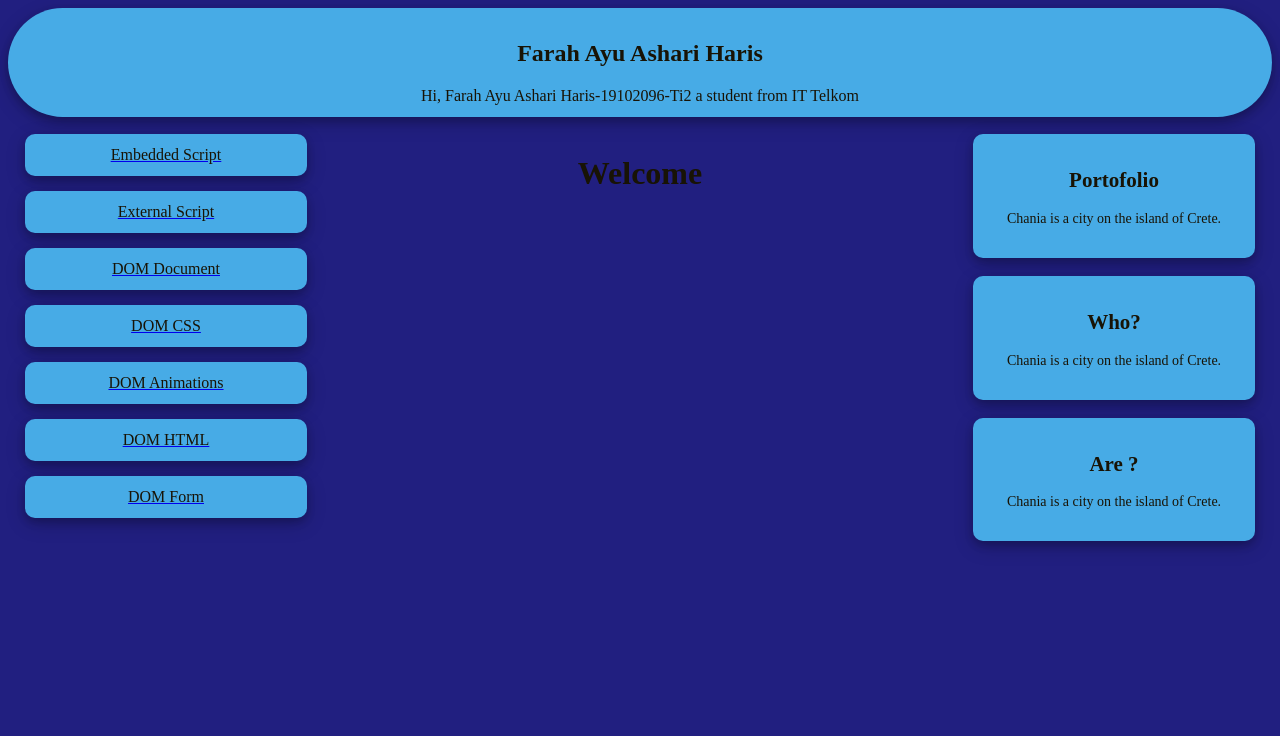
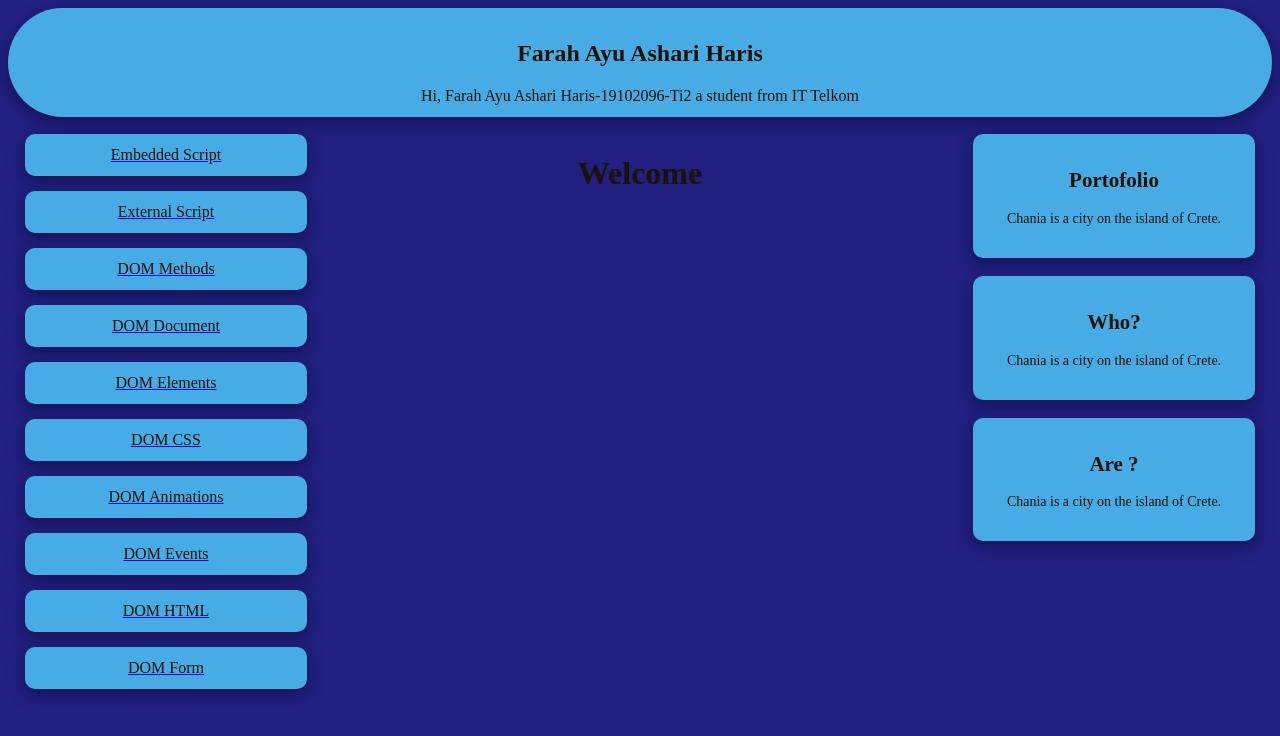
Before and after one commit to farahayuashariharis/Ti2_Farah-Ayu-Ashari-Haris-19102096-Practice4, a plain HTML site: page index.html in a window 1280 px wide. Drawn offline with Linux system fonts and the light colour scheme.

Commit message:
Update index.html

```diff
--- a/index.html
+++ b/index.html
@@ -160,9 +160,12 @@ html {
     <ul>
         <a href="embedded_script.html"><li><center>Embedded Script</center></li></a>
         <a href="external_script.html"><li><center>External Script</center></li></a>
+        <a href="dom_methods.html"><li><center>DOM Methods</center></li></a>
         <a href="https://www.w3schools.com/js/js_htmldom_document.asp"><li><center>DOM Document</center></li></a>
+        <a href="dom_elements.html"><li><center>DOM Elements</center></li></a>
         <a href="dom_css.html"><li><center>DOM CSS</center></li></a>
         <a href="dom_animation.html"><li><center>DOM Animations</center></li></a>
+        <a href="dom_event.html"><li><center>DOM Events</center></li></a>
         <a href="dom_html.html"><li><center>DOM HTML</center></li></a>
         <a href="dom_form.html"><li><center>DOM Form</center></li></a>
     </ul>
```
